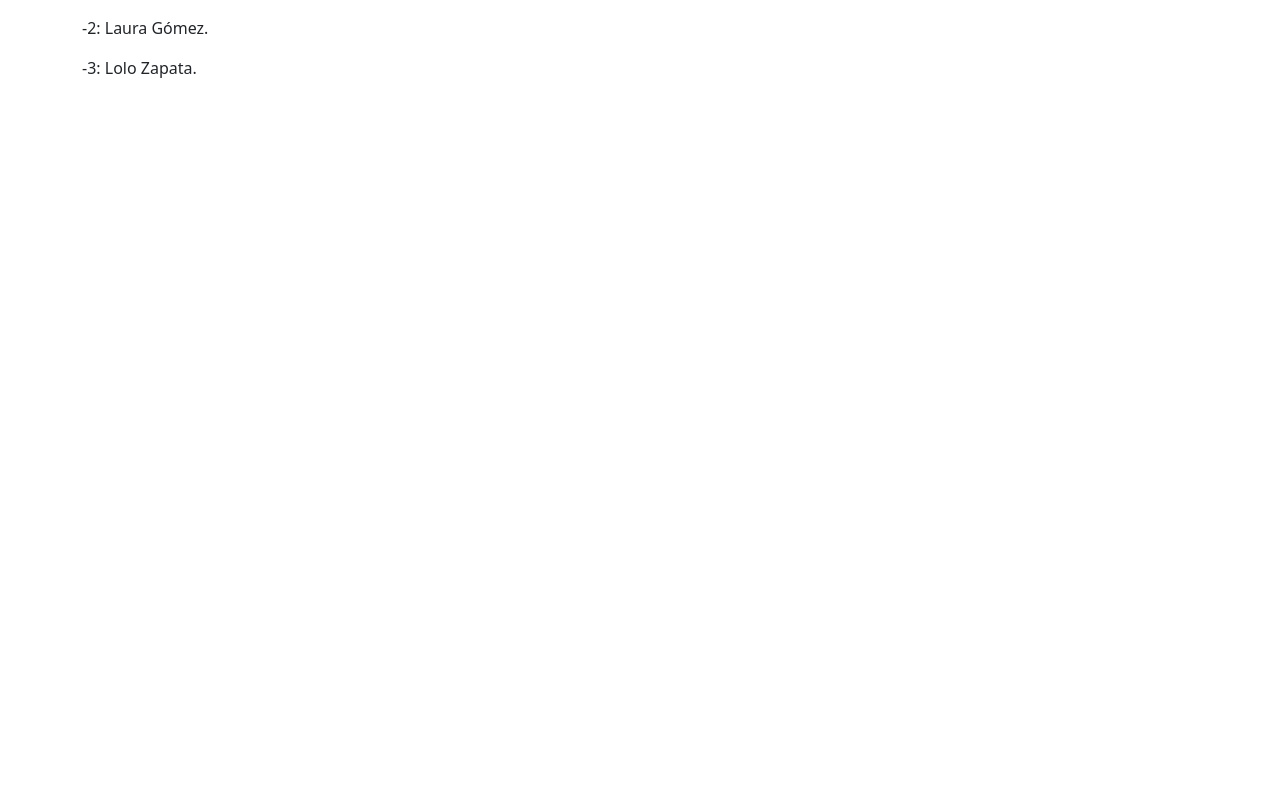
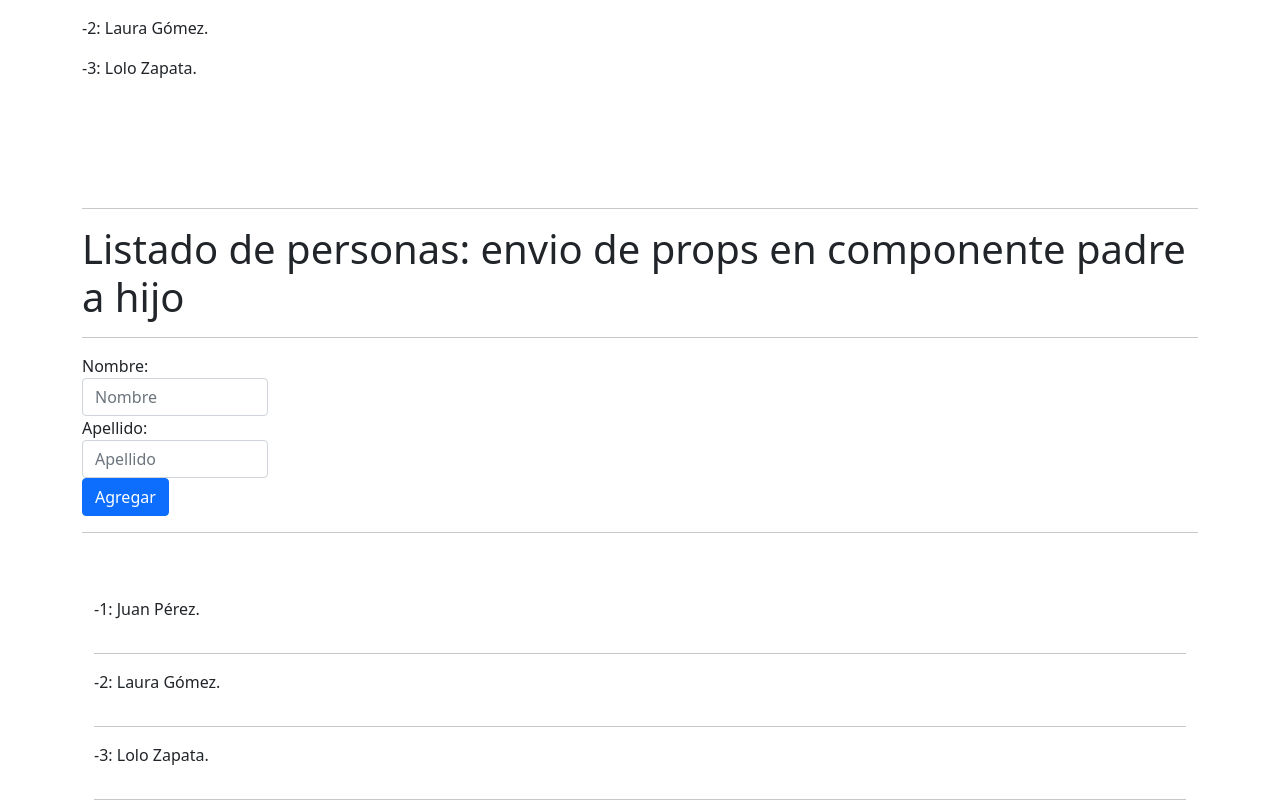
Before and after one commit to ivancostilla/proyecto-angular, an Angular app: page / in a window 1280 px wide. Shown: the part 1521-2321 px from the top of the page. Before the commit the page ends 1713 px from the top, so only its background shows below. Built offline with nearby package versions, Linux system fonts and the light colour scheme.

Commit message:
props de padre a hijo

```diff
--- a/src/app/app.component.html
+++ b/src/app/app.component.html
@@ -12,3 +12,8 @@
     <app-ng-for></app-ng-for>
   </div>
 </section>
+<section>
+  <div class="container">
+    <app-personas-padre></app-personas-padre>
+  </div>
+</section>
--- a/src/app/app.module.ts
+++ b/src/app/app.module.ts
@@ -9,6 +9,8 @@ import { FormsModule } from '@angular/forms';
 import { CalculadoraComponent } from './calculadora/calculadora.component';
 import { DirectivaNgIfComponent } from './directiva-ng-if/directiva-ng-if.component';
 import { NgForComponent } from './ng-for/ng-for.component';
+import { PersonaComponent } from './persona/persona.component';
+import { PersonasPadreComponent } from './personas-padre/personas-padre.component';
 //hay que importar formsmodule para usar two way binding
 @NgModule({
   declarations: [
@@ -18,7 +20,9 @@ import { NgForComponent } from './ng-for/ng-for.component';
     ComponenteConCLIComponent,
     CalculadoraComponent,
     DirectivaNgIfComponent,
-    NgForComponent
+    NgForComponent,
+    PersonaComponent,
+    PersonasPadreComponent
   ],
   imports: [
     BrowserModule,
--- /dev/null
+++ b/src/app/persona/persona.component.html
@@ -0,0 +1,13 @@
+<div class="container">
+  <div class="row">
+    <div class="col">
+      <div>
+        <p>
+          <span>-{{ indice+1 }}: {{ persona.nombre }} </span>
+          <span>{{ persona.apellido }}.</span>
+        </p>
+      </div>
+    </div>
+  </div>
+  <hr>
+</div>
--- /dev/null
+++ b/src/app/personas-padre/personas-padre.component.html
@@ -0,0 +1,40 @@
+<hr>
+<h1>Listado de personas: envio de props en componente padre a hijo</h1>
+<hr>
+
+<form action="" class="form-row">
+    <div class="form-group col-md-2" >
+      <label for="nombre" class="sr-only">Nombre:</label>
+      <input
+      class="form-control"
+      name="nombre" id="nombre"
+      placeholder="Nombre"
+      type="text"
+      [(ngModel)]='nombreInput'/>
+    </div>
+    <div class="form-group col-md-2" >
+      <label for="apellido" class="sr-only">Apellido:</label>
+      <input
+      class="form-control"
+      name="apellido" id="apellido"
+      placeholder="Apellido"
+      type="text"
+      [(ngModel)]='apellidoInput'/>
+    </div>
+    <div class="col">
+      <button type="submit" class="btn btn-primary"
+      (click)='agregarPersona()'>Agregar</button>
+    </div>
+  </form>
+  <hr/>
+  <br/><br/>
+  <!-- con el binding mandamos la info al componente hijo:
+  entre los corchetes la variable a la que enviamos info
+y entre comillas la info que enviamos  -->
+  <app-persona
+   *ngFor='let personaElemento of personas; let i =index'
+   [persona] = 'personaElemento'
+   [indice] = 'i'
+  >
+
+  </app-persona>
--- /dev/null
+++ b/src/app/personas-padre/personas-padre.component.ts
@@ -0,0 +1,27 @@
+import { Component, OnInit } from '@angular/core';
+import { Persona } from '../ng-for/persona.model';
+
+@Component({
+  selector: 'app-personas-padre',
+  templateUrl: './personas-padre.component.html',
+  styleUrls: ['./personas-padre.component.css']
+})
+export class PersonasPadreComponent {
+  titulo: string = 'Listado de Personas';
+  nombreInput: string = '';
+  apellidoInput: string = '';
+
+  personas: Persona[] = [
+    new Persona('Juan','Pérez'),
+    new Persona('Laura', 'Gómez'),
+    new Persona('Lolo', 'Zapata')
+  ]
+
+  agregarPersona(){
+    let persona1 = new Persona(this.nombreInput,this.apellidoInput)
+    //dos formas de agregar dinamicamente 1 persona:
+    // this.personas.push( persona1 );
+    this.personas = [...this.personas, persona1]
+  }
+
+}
--- a/tsconfig.json
+++ b/tsconfig.json
@@ -2,6 +2,8 @@
 {
   "compileOnSave": false,
   "compilerOptions": {
+    //comando para no tener que inicializar siempre las variables:
+    "strictPropertyInitialization": false,
     "baseUrl": "./",
     "outDir": "./dist/out-tsc",
     "forceConsistentCasingInFileNames": true,
```
Also changed, not shown: src/app/persona/persona.component.ts (added, +16 -0 lines), src/app/persona/persona.component.css (added), src/app/personas-padre/personas-padre.component.css (added).
